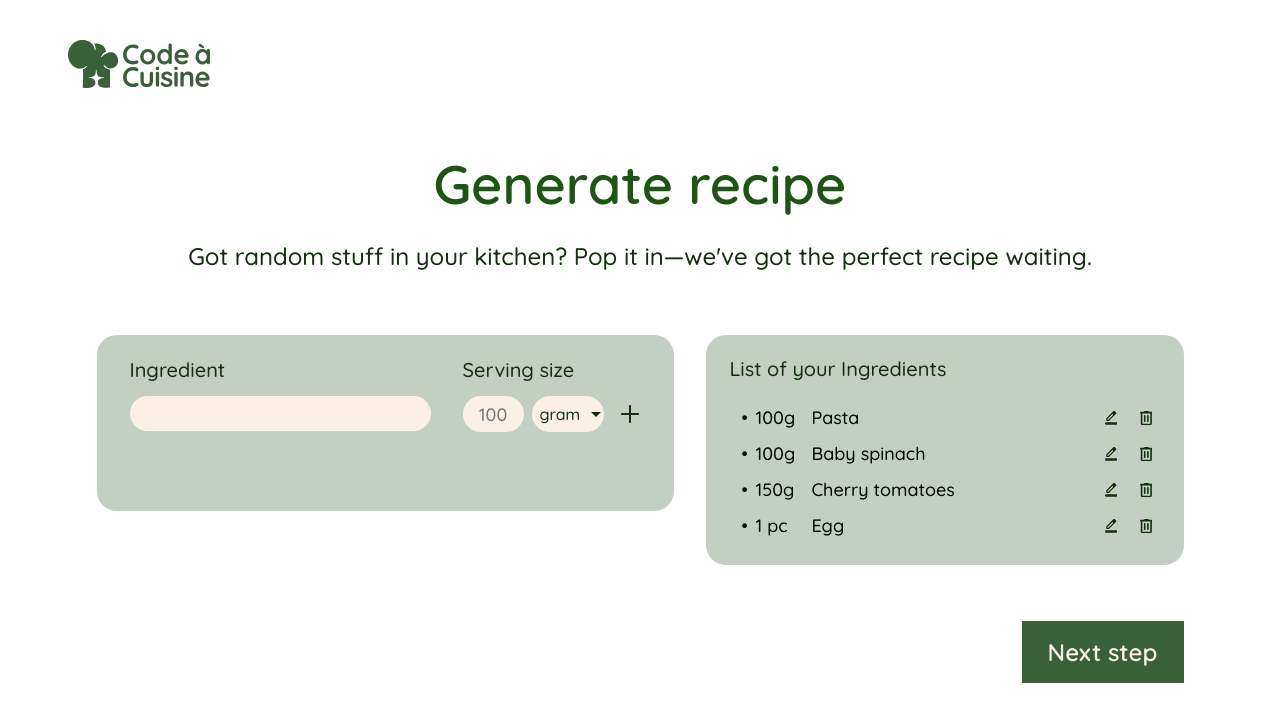
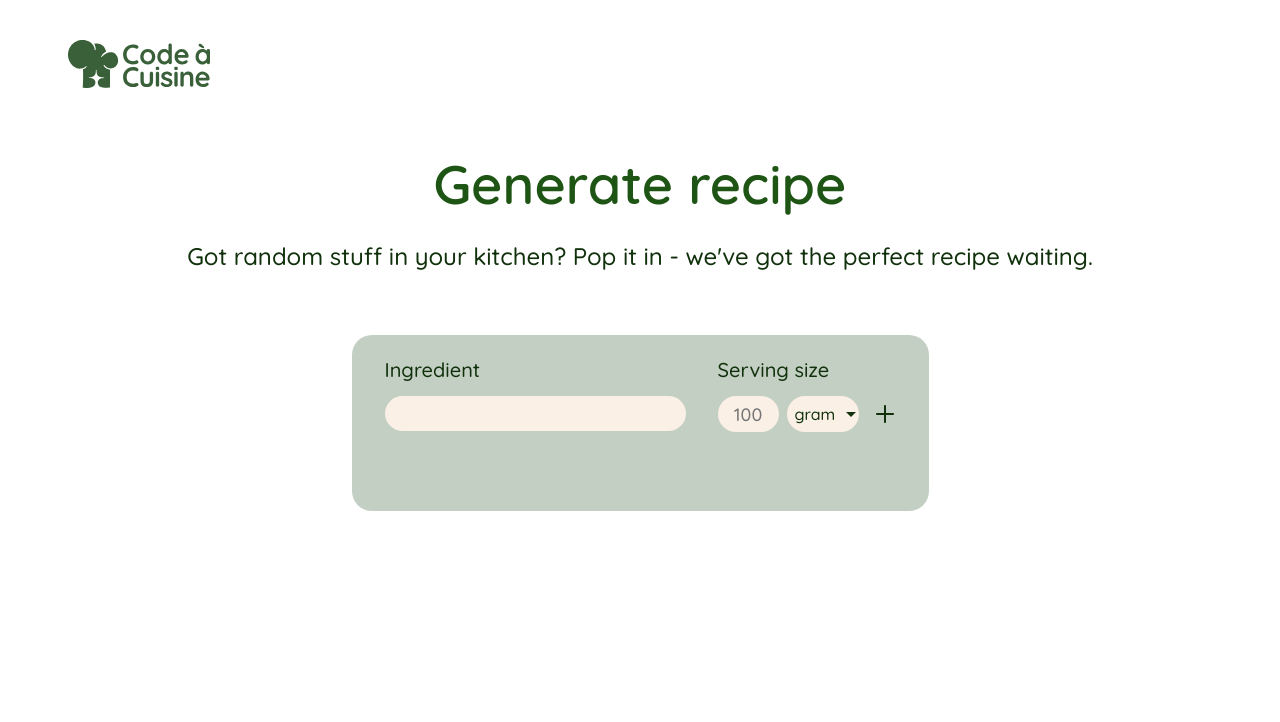
Before and after one commit to mlb27/code-a-cuisine, an Angular app: page /generator in a window 1280 px wide. Shown: the top 722 px of the page. Built offline with nearby package versions, Linux system fonts and the light colour scheme.

Commit message:
feat: implemented ingredient management

```diff
--- a/src/app/pages/recipe-generator/components/ingredient-input/ingredient-input.html
+++ b/src/app/pages/recipe-generator/components/ingredient-input/ingredient-input.html
@@ -1,4 +1,4 @@
-<section class="ingredient-input" aria-labelledby="ingredient-details-heading">
+<form class="ingredient-input" [formGroup]="ingredientForm" (ngSubmit)="onSubmit()" novalidate>
   <h2 id="ingredient-details-heading" class="ingredient-input__heading">Ingredient details</h2>
 
   <div class="ingredient-input__ingredient-column">
@@ -7,7 +7,12 @@
       id="ingredient-name"
       class="ingredient-input__text-field"
       type="text"
+      formControlName="name"
+      maxlength="50"
       autocomplete="off"
+      aria-describedby="ingredient-form-feedback"
+      [attr.aria-invalid]="showError(ingredientForm.controls.name)"
+      (input)="clearSubmissionError()"
     />
   </div>
 
@@ -22,16 +27,28 @@
       <input
         class="ingredient-input__amount-field"
         type="number"
-        min="1"
+        formControlName="amount"
+        min="0.01"
+        max="100000"
+        step="0.01"
         placeholder="100"
+        inputmode="decimal"
         aria-label="Amount"
+        aria-describedby="ingredient-form-feedback"
+        [attr.aria-invalid]="showError(ingredientForm.controls.amount)"
+        (input)="clearSubmissionError()"
       />
 
       <span class="ingredient-input__unit-control">
-        <select class="ingredient-input__unit-field" aria-label="Unit">
-          <option>gram</option>
-          <option>piece</option>
-          <option>liter</option>
+        <select
+          class="ingredient-input__unit-field"
+          formControlName="unit"
+          aria-label="Unit"
+          (change)="clearSubmissionError()"
+        >
+          @for (unit of ingredientUnits; track unit.value) {
+            <option [value]="unit.value">{{ unit.label }}</option>
+          }
         </select>
 
         <svg
@@ -45,7 +62,12 @@
         </svg>
       </span>
 
-      <button class="ingredient-input__add-button" type="button" aria-label="Add ingredient">
+      <button
+        class="ingredient-input__add-button"
+        type="submit"
+        [attr.aria-label]="editingIngredient() ? 'Update ingredient' : 'Add ingredient'"
+        [attr.title]="editingIngredient() ? 'Update ingredient' : 'Add ingredient'"
+      >
         <svg width="18" height="18" viewBox="0 0 18 18" aria-hidden="true">
           <path
             d="M9 18c-.283 0-.521-.096-.713-.288A.968.968 0 0 1 8 17v-7H1a.968.968 0 0 1-.713-.287A.968.968 0 0 1 0 9c0-.283.096-.521.287-.713A.968.968 0 0 1 1 8h7V1c0-.283.096-.521.287-.713A.968.968 0 0 1 9 0c.283 0 .521.096.713.287A.968.968 0 0 1 10 1v7h7c.283 0 .521.096.712.287A.968.968 0 0 1 18 9a.968.968 0 0 1-.288.713A.968.968 0 0 1 17 10h-7v7a.968.968 0 0 1-.287.712A.968.968 0 0 1 9 18Z"
@@ -54,4 +76,8 @@
       </button>
     </div>
   </div>
-</section>
+
+  <p id="ingredient-form-feedback" class="ingredient-input__feedback" aria-live="polite">
+    {{ validationMessage() }}
+  </p>
+</form>
--- a/src/app/pages/recipe-generator/components/ingredient-input/ingredient-input.scss
+++ b/src/app/pages/recipe-generator/components/ingredient-input/ingredient-input.scss
@@ -9,6 +9,7 @@
 }
 
 .ingredient-input {
+  position: relative;
   display: flex;
   gap: functions.px-to-rem(32);
   width: 100%;
@@ -153,6 +154,22 @@
     pointer-events: none;
   }
 
+  &__text-field[aria-invalid='true'],
+  &__amount-field[aria-invalid='true'] {
+    box-shadow: inset 0 0 0 functions.px-to-rem(2) variables.$middle-green;
+  }
+
+  &__feedback {
+    position: absolute;
+    bottom: functions.px-to-rem(7);
+    left: functions.px-to-rem(33);
+    right: functions.px-to-rem(33);
+    margin: 0;
+    color: variables.$dark-green;
+    font-size: functions.px-to-rem(14);
+    font-weight: 600;
+    line-height: functions.px-to-rem(18);
+  }
   &__add-button {
     display: flex;
     flex: 0 0 functions.px-to-rem(36);
@@ -225,6 +242,12 @@
       margin-top: functions.px-to-rem(16);
     }
 
+    &__feedback {
+      bottom: functions.px-to-rem(4);
+      left: functions.px-to-rem(20);
+      right: functions.px-to-rem(20);
+    }
+
     &__amount-field::placeholder {
       color: rgba(variables.$dark-green, 0.4);
       opacity: 1;
--- a/src/app/pages/recipe-generator/components/ingredient-input/ingredient-input.ts
+++ b/src/app/pages/recipe-generator/components/ingredient-input/ingredient-input.ts
@@ -1,10 +1,160 @@
-import { Component } from '@angular/core';
+import {
+  Component,
+  effect,
+  ElementRef,
+  inject,
+  signal,
+  Signal,
+  WritableSignal,
+} from '@angular/core';
+import {
+  AbstractControl,
+  FormBuilder,
+  FormControl,
+  FormGroup,
+  ReactiveFormsModule,
+  Validators,
+} from '@angular/forms';
 
-/** Displays the ingredient entry controls for the first generator step. */
+import {
+  Ingredient,
+  IngredientDraft,
+  IngredientSaveResult,
+  INGREDIENT_UNIT_OPTIONS,
+  IngredientUnit,
+  IngredientUnitOption,
+} from '../../../../shared/models/ingredient';
+import { RecipeGeneratorService } from '../../../../shared/services/recipe-generator.service';
+
+const MAX_INGREDIENT_AMOUNT: number = 100000;
+const MAX_INGREDIENT_NAME_LENGTH: number = 50;
+
+interface IngredientFormControls {
+  amount: FormControl<number | null>;
+  name: FormControl<string>;
+  unit: FormControl<IngredientUnit>;
+}
+
+type IngredientFormGroup = FormGroup<IngredientFormControls>;
+
+/** Displays and manages the ingredient entry form for the first generator step. */
 @Component({
   selector: 'app-ingredient-input',
-  imports: [],
+  imports: [ReactiveFormsModule],
   templateUrl: './ingredient-input.html',
   styleUrl: './ingredient-input.scss',
 })
-export class IngredientInput {}
+export class IngredientInput {
+  private readonly elementRef = inject<ElementRef<HTMLElement>>(ElementRef);
+  private readonly formBuilder = inject(FormBuilder);
+  private readonly recipeGeneratorService = inject(RecipeGeneratorService);
+
+  protected readonly editingIngredient: Signal<Ingredient | null> =
+    this.recipeGeneratorService.editingIngredient;
+  protected readonly ingredientUnits: readonly IngredientUnitOption[] = INGREDIENT_UNIT_OPTIONS;
+  protected readonly submissionError: WritableSignal<string | null> = signal(null);
+  protected readonly submitted: WritableSignal<boolean> = signal(false);
+  protected readonly ingredientForm: IngredientFormGroup = this.formBuilder.group({
+    amount: this.formBuilder.control<number | null>(null, [
+      Validators.required,
+      Validators.min(0.01),
+      Validators.max(MAX_INGREDIENT_AMOUNT),
+    ]),
+    name: this.formBuilder.nonNullable.control('', [
+      Validators.required,
+      Validators.pattern(/\S/),
+      Validators.maxLength(MAX_INGREDIENT_NAME_LENGTH),
+    ]),
+    unit: this.formBuilder.nonNullable.control<IngredientUnit>('gram', Validators.required),
+  });
+
+  constructor() {
+    effect((): void => this.populateForm(this.editingIngredient()));
+  }
+
+  /** Validates and saves the current ingredient form values. */
+  protected onSubmit(): void {
+    this.submitted.set(true);
+    this.ingredientForm.markAllAsTouched();
+
+    if (this.ingredientForm.invalid) {
+      this.focusFirstInvalidControl();
+      return;
+    }
+
+    this.handleSaveResult(this.recipeGeneratorService.saveIngredient(this.createDraft()));
+  }
+
+  /** Returns whether an invalid control should currently show feedback. */
+  protected showError(control: AbstractControl): boolean {
+    return control.invalid && (control.touched || this.submitted());
+  }
+
+  /** Returns the currently relevant validation or submission message. */
+  protected validationMessage(): string | null {
+    if (this.submissionError()) return this.submissionError();
+    if (this.showError(this.ingredientForm.controls.name)) return this.getNameError();
+    if (this.showError(this.ingredientForm.controls.amount)) return this.getAmountError();
+    return null;
+  }
+
+  /** Clears a duplicate or submission error after the user changes a value. */
+  protected clearSubmissionError(): void {
+    this.submissionError.set(null);
+  }
+
+  /** Converts the valid form value into the shared ingredient draft shape. */
+  private createDraft(): IngredientDraft {
+    const formValue = this.ingredientForm.getRawValue();
+    return {
+      amount: formValue.amount ?? 0,
+      name: formValue.name,
+      unit: formValue.unit,
+    };
+  }
+
+  /** Updates the form whenever another ingredient is selected for editing. */
+  private populateForm(ingredient: Ingredient | null): void {
+    this.ingredientForm.reset({
+      amount: ingredient?.amount ?? null,
+      name: ingredient?.name ?? '',
+      unit: ingredient?.unit ?? 'gram',
+    });
+    this.submitted.set(false);
+    this.submissionError.set(null);
+  }
+
+  /** Applies feedback or resets the form after a save attempt. */
+  private handleSaveResult(result: IngredientSaveResult): void {
+    if (result === 'duplicate') {
+      this.submissionError.set('This ingredient is already on your list.');
+      return;
+    }
+    if (result === 'invalid') {
+      this.submissionError.set('Enter valid ingredient details.');
+      return;
+    }
+    this.populateForm(null);
+  }
+
+  /** Returns the validation message belonging to the ingredient name. */
+  private getNameError(): string {
+    return this.ingredientForm.controls.name.hasError('maxlength')
+      ? `Use no more than ${MAX_INGREDIENT_NAME_LENGTH} characters.`
+      : 'Enter an ingredient.';
+  }
+
+  /** Returns the validation message belonging to the ingredient amount. */
+  private getAmountError(): string {
+    return this.ingredientForm.controls.amount.hasError('max')
+      ? `Use an amount up to ${MAX_INGREDIENT_AMOUNT}.`
+      : 'Enter an amount greater than 0.';
+  }
+
+  /** Moves keyboard focus to the first invalid field after submission. */
+  private focusFirstInvalidControl(): void {
+    setTimeout((): void => {
+      this.elementRef.nativeElement.querySelector<HTMLElement>('[aria-invalid="true"]')?.focus();
+    });
+  }
+}
--- a/src/app/pages/recipe-generator/components/ingredient-list/ingredient-list.html
+++ b/src/app/pages/recipe-generator/components/ingredient-list/ingredient-list.html
@@ -1,13 +1,16 @@
 <section class="ingredient-list" aria-labelledby="ingredient-list-heading">
-  <h2 id="ingredient-list-heading" class="ingredient-list__title">List of your Ingredients</h2>
+  <h2 id="ingredient-list-heading" class="ingredient-list__title">List of your ingredients</h2>
 
   <ul class="ingredient-list__items">
-    @for (ingredient of ingredients; track ingredient.name) {
-      <li class="ingredient-list__item">
+    @for (ingredient of ingredients(); track ingredient.id) {
+      <li
+        class="ingredient-list__item"
+        [class.ingredient-list__item--editing]="editingIngredient()?.id === ingredient.id"
+      >
         <span class="ingredient-list__details">
           <span class="ingredient-list__quantity">
-            <span class="ingredient-list__bullet" aria-hidden="true">•</span>
-            <span class="ingredient-list__amount">{{ ingredient.amount }}</span>
+            <span class="ingredient-list__bullet" aria-hidden="true">&bull;</span>
+            <span class="ingredient-list__amount">{{ formatAmount(ingredient) }}</span>
           </span>
 
           <span class="ingredient-list__name">{{ ingredient.name }}</span>
@@ -17,7 +20,8 @@
           <button
             class="ingredient-list__action"
             type="button"
-            [attr.aria-label]="ingredient.editLabel"
+            [attr.aria-label]="'Edit ' + ingredient.name"
+            (click)="editIngredient(ingredient.id)"
           >
             <svg
               class="ingredient-list__edit-icon"
@@ -35,7 +39,8 @@
           <button
             class="ingredient-list__action"
             type="button"
-            [attr.aria-label]="ingredient.deleteLabel"
+            [attr.aria-label]="'Delete ' + ingredient.name"
+            (click)="deleteIngredient(ingredient.id)"
           >
             <svg
               class="ingredient-list__delete-icon"
--- a/src/app/pages/recipe-generator/components/ingredient-list/ingredient-list.ts
+++ b/src/app/pages/recipe-generator/components/ingredient-list/ingredient-list.ts
@@ -1,13 +1,14 @@
-import { Component } from '@angular/core';
+import { Component, inject, Signal } from '@angular/core';
 
-interface IngredientListEntry {
-  amount: string;
-  name: string;
-  editLabel: string;
-  deleteLabel: string;
-}
+import {
+  Ingredient,
+  INGREDIENT_UNIT_OPTIONS,
+  IngredientUnit,
+  IngredientUnitOption,
+} from '../../../../shared/models/ingredient';
+import { RecipeGeneratorService } from '../../../../shared/services/recipe-generator.service';
 
-/** Displays the ingredients currently selected for recipe generation. */
+/** Displays and manages the ingredients selected for recipe generation. */
 @Component({
   selector: 'app-ingredient-list',
   imports: [],
@@ -15,30 +16,32 @@ interface IngredientListEntry {
   styleUrl: './ingredient-list.scss',
 })
 export class IngredientList {
-  protected readonly ingredients: readonly IngredientListEntry[] = [
-    {
-      amount: '100g',
-      name: 'Pasta',
-      editLabel: 'Edit Pasta',
-      deleteLabel: 'Delete Pasta',
-    },
-    {
-      amount: '100g',
-      name: 'Baby spinach',
-      editLabel: 'Edit Baby spinach',
-      deleteLabel: 'Delete Baby spinach',
-    },
-    {
-      amount: '150g',
-      name: 'Cherry tomatoes',
-      editLabel: 'Edit Cherry tomatoes',
-      deleteLabel: 'Delete Cherry tomatoes',
-    },
-    {
-      amount: '1 pc',
-      name: 'Egg',
-      editLabel: 'Edit Egg',
-      deleteLabel: 'Delete Egg',
-    },
-  ];
+  private readonly recipeGeneratorService = inject(RecipeGeneratorService);
+
+  protected readonly editingIngredient: Signal<Ingredient | null> =
+    this.recipeGeneratorService.editingIngredient;
+  protected readonly ingredients: Signal<Ingredient[]> = this.recipeGeneratorService.ingredients;
+
+  /** Selects one list entry for editing in the ingredient form. */
+  protected editIngredient(ingredientId: number): void {
+    this.recipeGeneratorService.startEditing(ingredientId);
+  }
+
+  /** Removes one ingredient from the current generator session. */
+  protected deleteIngredient(ingredientId: number): void {
+    this.recipeGeneratorService.removeIngredient(ingredientId);
+  }
+
+  /** Formats one numeric amount with its abbreviated unit. */
+  protected formatAmount(ingredient: Ingredient): string {
+    return `${ingredient.amount}${this.getUnitAbbreviation(ingredient.unit)}`;
+  }
+
+  /** Returns the short label belonging to one ingredient unit. */
+  private getUnitAbbreviation(unit: IngredientUnit): string {
+    const unitOption: IngredientUnitOption | undefined = INGREDIENT_UNIT_OPTIONS.find(
+      (option: IngredientUnitOption): boolean => option.value === unit,
+    );
+    return unitOption?.abbreviation ?? unit;
+  }
 }
--- a/src/app/pages/recipe-generator/recipe-generator.html
+++ b/src/app/pages/recipe-generator/recipe-generator.html
@@ -6,17 +6,27 @@
 
     <div class="recipe-generator__step">
       <p class="recipe-generator__description">
-        Got random stuff in your kitchen? Pop it in—we've got the perfect recipe waiting.
+        Got random stuff in your kitchen? Pop it in - we've got the perfect recipe waiting.
       </p>
 
-      <form class="recipe-generator__form">
-        <div class="recipe-generator__workspace">
+      <div class="recipe-generator__form">
+        <div
+          class="recipe-generator__workspace"
+          [class.recipe-generator__workspace--empty]="!hasIngredients()"
+        >
           <app-ingredient-input />
-          <app-ingredient-list />
+
+          @if (hasIngredients()) {
+            <app-ingredient-list />
+          }
         </div>
 
-        <a class="recipe-generator__next-button" routerLink="/generator/preferences">Next step</a>
-      </form>
+        @if (hasIngredients()) {
+          <a class="recipe-generator__next-button" routerLink="/generator/preferences">
+            Next step
+          </a>
+        }
+      </div>
     </div>
   </section>
 </main>
--- a/src/app/pages/recipe-generator/recipe-generator.scss
+++ b/src/app/pages/recipe-generator/recipe-generator.scss
@@ -64,6 +64,10 @@
     gap: functions.px-to-rem(32);
   }
 
+  &__workspace--empty {
+    justify-content: center;
+  }
+
   &__next-button {
     align-self: flex-end;
     display: flex;
@@ -97,6 +101,28 @@
   .recipe-generator__next-button:hover {
     background-color: variables.$button-green-hover;
     color: variables.$white;
+  }
+}
+
+@media (min-width: 768px) and (max-width: 1199px) {
+  .recipe-generator {
+    width: calc(100% - functions.px-to-rem(64));
+    margin-top: functions.px-to-rem(48);
+
+    &__title,
+    &__description {
+      width: 100%;
+      height: auto;
+    }
+
+    &__workspace {
+      flex-direction: column;
+      align-items: center;
+    }
+
+    &__next-button {
+      align-self: center;
+    }
   }
 }
 
@@ -151,10 +177,6 @@
       font-size: functions.px-to-rem(16);
       line-height: functions.px-to-rem(20);
     }
-
-    &__form:not(:has(.ingredient-list__item)) &__next-button {
-      display: none;
-    }
   }
 }
 
--- a/src/app/pages/recipe-generator/recipe-generator.ts
+++ b/src/app/pages/recipe-generator/recipe-generator.ts
@@ -1,7 +1,9 @@
-import { Component } from '@angular/core';
+import { Component, inject, Signal } from '@angular/core';
 import { RouterLink } from '@angular/router';
 
 import { Header } from '../../layout/header/header';
+import { Ingredient } from '../../shared/models/ingredient';
+import { RecipeGeneratorService } from '../../shared/services/recipe-generator.service';
 import { IngredientInput } from './components/ingredient-input/ingredient-input';
 import { IngredientList } from './components/ingredient-list/ingredient-list';
 
@@ -12,4 +14,9 @@ import { IngredientList } from './components/ingredient-list/ingredient-list';
   templateUrl: './recipe-generator.html',
   styleUrl: './recipe-generator.scss',
 })
-export class RecipeGenerator {}
+export class RecipeGenerator {
+  private readonly recipeGeneratorService = inject(RecipeGeneratorService);
+
+  protected readonly ingredients: Signal<Ingredient[]> = this.recipeGeneratorService.ingredients;
+  protected readonly hasIngredients: Signal<boolean> = this.recipeGeneratorService.hasIngredients;
+}
```
Also changed, not shown: src/app/pages/recipe-generator/components/ingredient-list/ingredient-list.scss (+8 -0 lines).
